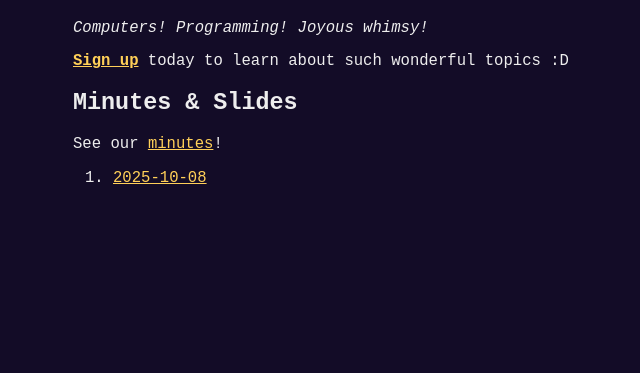
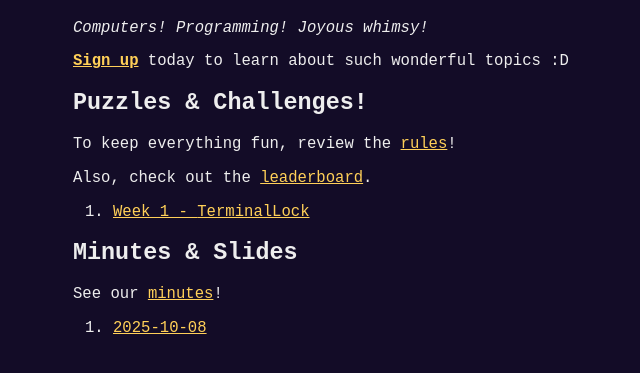
Before and after one commit to hawkhacks/club-website, a plain HTML site: page index.html in a window 1280 px wide. Shown: the part 61-434 px from the top of the page, without its empty margins (231-871 px from the left). Drawn offline with Linux system fonts and the light colour scheme.

Commit message:
Add puzzles

```diff
--- a/index.html
+++ b/index.html
@@ -17,6 +17,29 @@
         >
         today to learn about such wonderful topics :D
       </p>
+      <h2>Puzzles & Challenges!</h2>
+      <p>
+        To keep everything fun, review the
+        <a
+          href="https://docs.google.com/document/d/1VzEkI9VhuAd_D4tQJSNo8b1xx8y5j4VZVPdU6IX7fNY/"
+          >rules</a
+        >!
+      </p>
+      <p>
+        Also, check out the
+        <a
+          href="https://docs.google.com/spreadsheets/d/1nCa4IARTtI-WJhf5OWQWwxqlS89ZRM2Cd8apkjpeJNg/"
+          >leaderboard</a
+        >.
+      </p>
+      <ol>
+        <li>
+          <a
+            href="https://docs.google.com/document/d/11nWPr8vHWZOQrJLbRjO73EUzMg2VqLvCIeB07BCrI8E/"
+            >Week 1 - <code>TerminalLock</code></a
+          >
+        </li>
+      </ol>
       <h2>Minutes & Slides</h2>
       <p>
         See our
```
